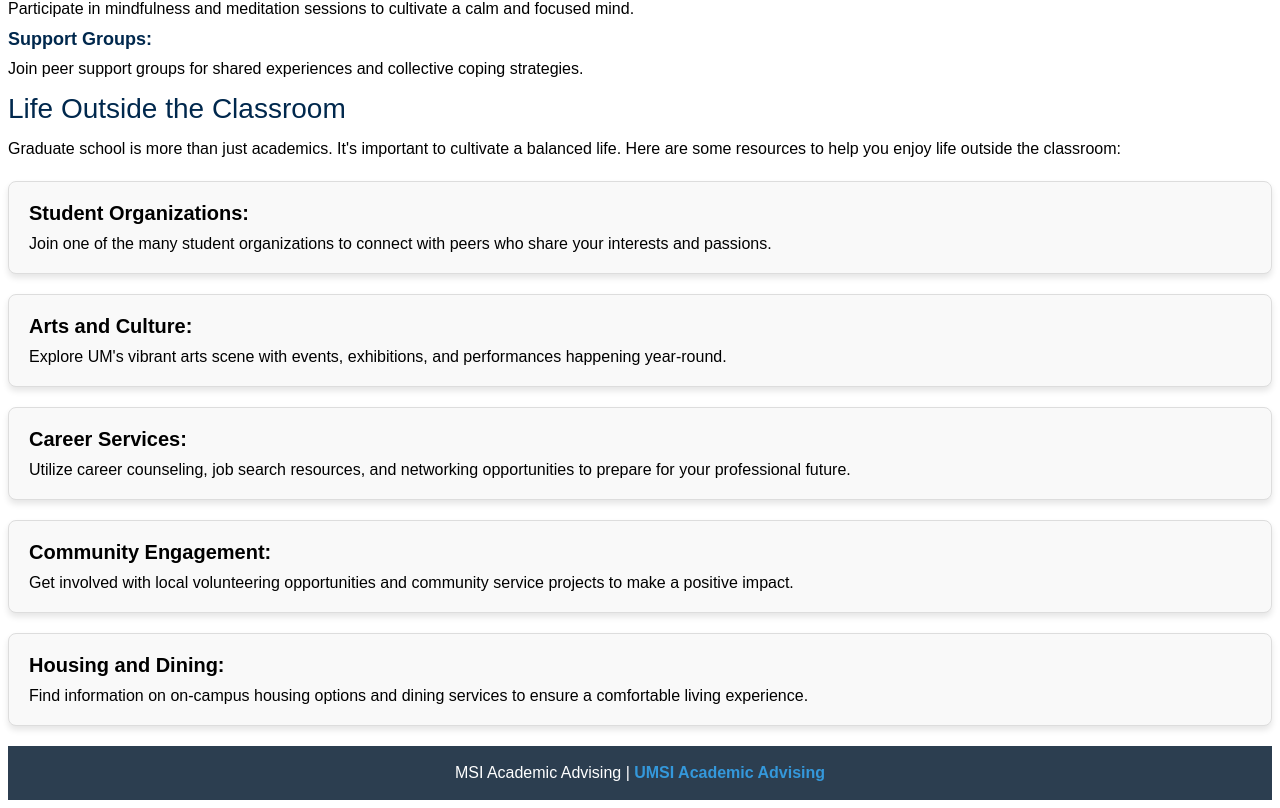
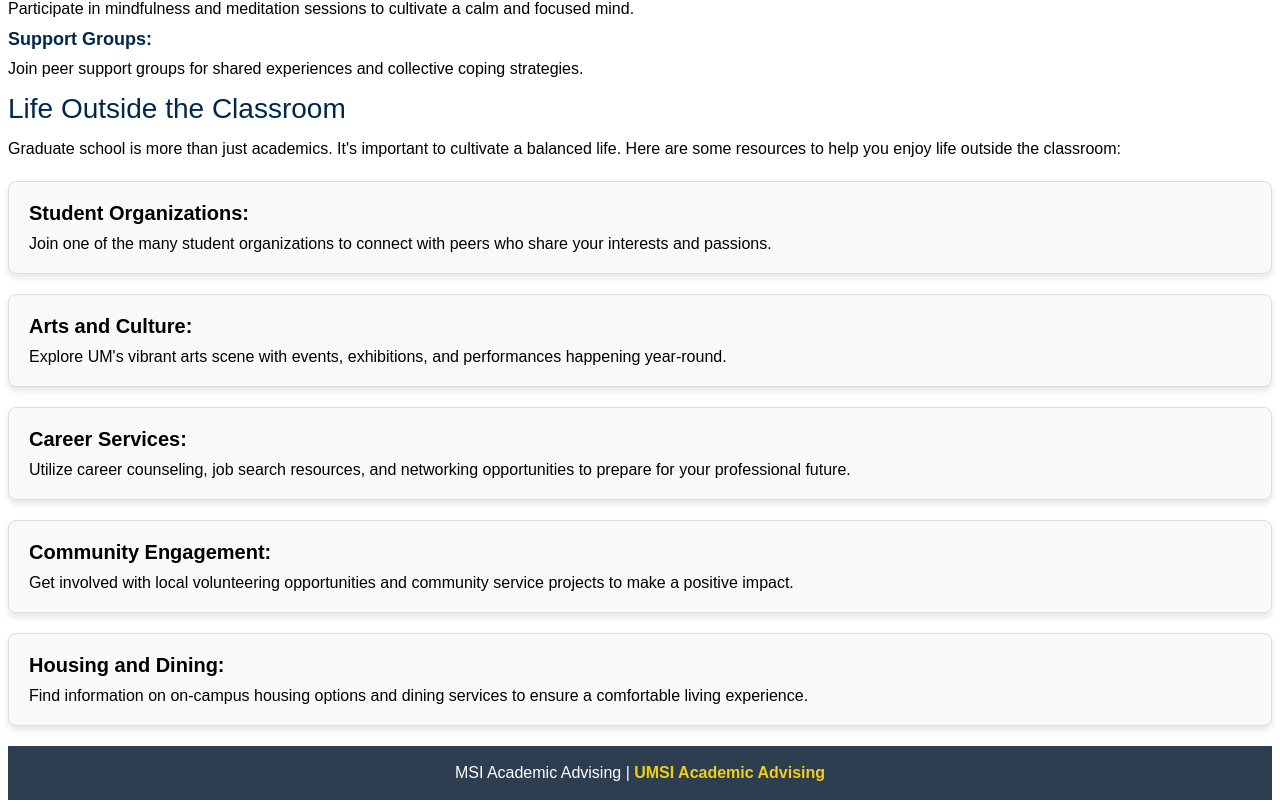
Before and after one commit to amulyavw02/client_project_html_f24, a plain HTML site: page index.html in a window 1280 px wide. Shown: the part 2864-3672 px from the top of the page. Drawn offline with Linux system fonts and the light colour scheme.

Commit message:
Add files via upload

```diff
--- a/css/style.css
+++ b/css/style.css
@@ -118,7 +118,7 @@ ol{
 }
 
 .footer a {
-    color: #3498db;
+    color: #f3ce12;
     text-decoration: none;
     font-weight: bold;
 }
```
